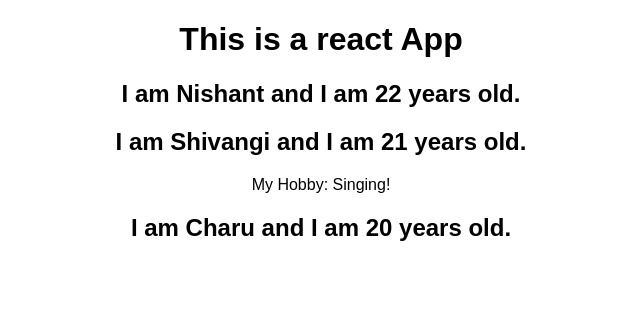
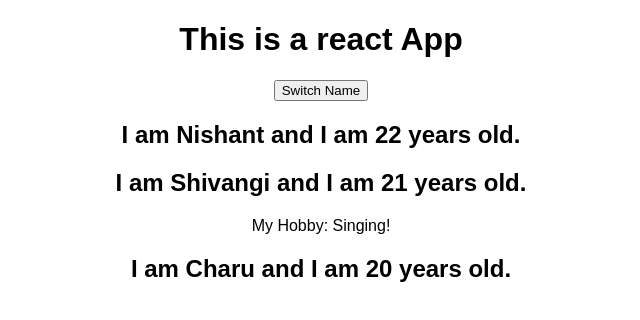
Before and after one commit to nishantsanu/learn_REACT, a React (Create React App) app: page / in a window 1280 px wide. Shown: the top 320 px of the page, without its empty margins (319-959 px from the left). Built offline with nearby package versions, Linux system fonts and the light colour scheme.

Commit message:
added button onclick

```diff
--- a/src/App.js
+++ b/src/App.js
@@ -13,6 +13,18 @@ class App extends Component {
     something:"something else"
   }
 
+  nameSwitchHandler =()=>{
+    console.log("was clicked");
+    //dont do this it wont work_____this.state.persons[0].name="sanu";
+    this.setState({
+      persons:[
+        {name: "Sanu",age:"22"},
+        {name:"Shivangi",age:"21"},
+        {name:"Charu",age:"18"}
+      ]
+    })
+  }
+
 
 
 
@@ -20,6 +32,7 @@ class App extends Component {
     return (
       <div className="App">
         <h1>This is a react App</h1>
+        <button onClick={this.nameSwitchHandler}>Switch Name</button>
         <Person
           name={this.state.persons[0].name}
           age={this.state.persons[0].age}/>
```
